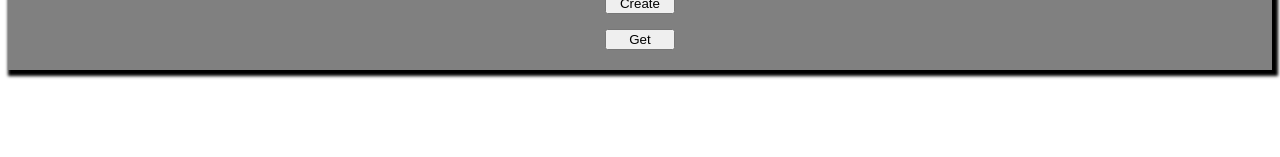
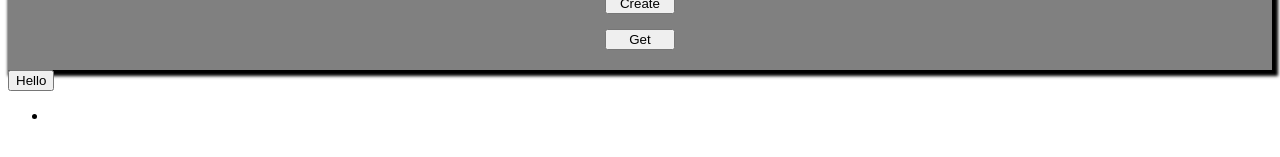
Before and after one commit to Grasi-code/Projektarbeit294, a Vue app in the folder projektarbeit294/: page / in a window 1280 px wide. Shown: the part 169-326 px from the top of the page. Built offline with nearby package versions, Linux system fonts and the light colour scheme.

Commit message:
last commit at 14.09

```diff
--- a/projektarbeit294/src/components/TodoItems/TodoItems.js
+++ b/projektarbeit294/src/components/TodoItems/TodoItems.js
@@ -2,12 +2,13 @@
     name: 'TodoItems',
     data() {
         return {
-            infos: []
+            infos: [],
+            test: ''
         }
     },
     methods: {
         getInfos: function(){
-            fetch('http://127.0.0.1:3000/tasks', {headers: {'Content-Type': 'application/json'}}).then((res) => res.json()).then((data) => {this.infos = data, console.log(this.infos)});
+            fetch('http://127.0.0.1:3000/task/1', {headers: {'Content-Type': 'application/json'}}).then((res) => res.json()).then((data) => {this.infos = data, console.log(this.infos), this.test = this.infos.title});
         }
     },
 }
--- a/projektarbeit294/src/components/TodoItems/TodoItems.vue
+++ b/projektarbeit294/src/components/TodoItems/TodoItems.vue
@@ -1,6 +1,11 @@
 <template>
     <div class="container">
-
+        <button @click="getInfos()">Hello</button>
+        <ul>
+            <li v-repeat="infos">
+                {{title}}
+            </li>
+        </ul>
     </div>
 </template>
 
```
